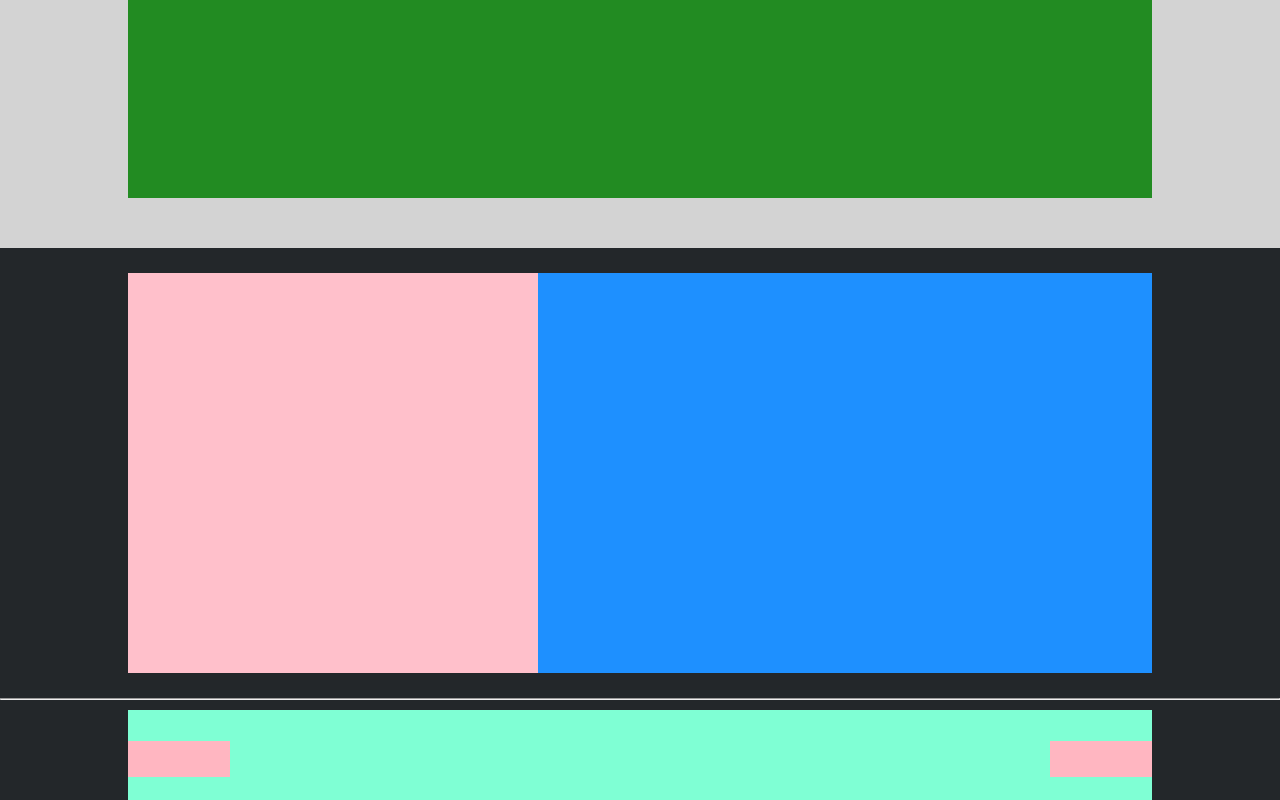
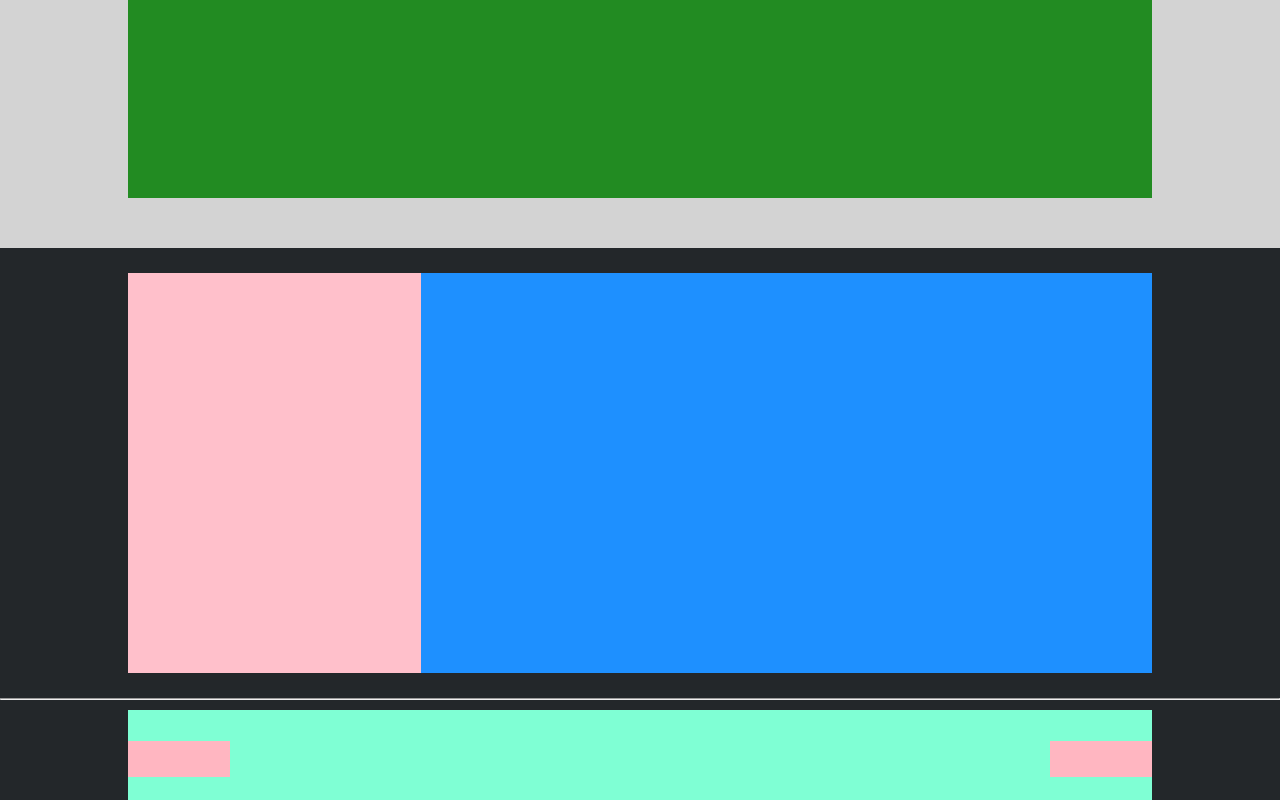
Before and after one commit to N1colas7/htmlcss-struttura-discord, a plain HTML site: page index.html in a window 1280 px wide. Shown: the part 2227-3027 px from the top of the page. Drawn offline with Linux system fonts and the light colour scheme.

Commit message:
fix_after_correction

```diff
--- a/css/style.css
+++ b/css/style.css
@@ -46,9 +46,6 @@ main{
     height: 300px;
     margin-left: 30%;
     margin-right: 30%;
-}
-.col_box{
-
 }
 /* second-box */
 .second_box{
@@ -102,14 +99,20 @@ main{
     display: flex;
     align-items: center;
 }
+.second_row_six{
+    height: 100% ;
+    width: 100%;
+    display: flex;
+    align-items: center;
+    background-color: rgb(30, 144, 255);
+}
 .col_big_rose{
     background-color: rgb(255, 192, 203);
     width: 40%;
     height: 100%;
 }
 .col_little_blue{
-    background-color: rgb(30, 144, 255);
-    width: calc(60% / 4);
+    width: calc(100% / 4);
     height: 100%;
 }
 /* footer */
--- a/index.html
+++ b/index.html
@@ -62,6 +62,7 @@
                 <div class="second_row">
                     <div class="col_big_rose">
                     </div>
+                <div class="second_row_six">
                     <div class="col_little_blue">
                     </div>
                     <div class="col_little_blue">
@@ -70,6 +71,7 @@
                     </div>
                     <div class="col_little_blue">
                     </div>
+                </div>
                 </div>
             </div>
             <hr>
```
